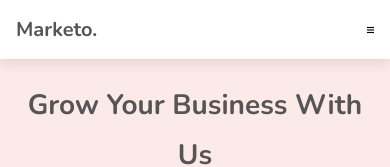
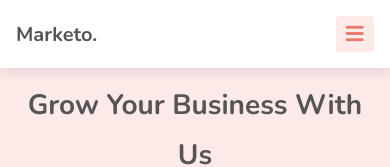
Before and after one commit to alzeqri1997/marketo-website, a website: page index.html in a window 390 px wide. Shown: the top 167 px of the page. Drawn offline with nearby package versions, Linux system fonts and the light colour scheme.

Commit message:
add media query for #menu-btn

```diff
--- a/src/Scss/_components.scss
+++ b/src/Scss/_components.scss
@@ -1,3 +1,5 @@
+@use 'breakpoints' as *;
+
 #menu-btn{
     cursor: pointer;
     font-size: 2.5rem;
@@ -6,6 +8,10 @@
     color: var(--main-color);
     background: var(--bg);
     display: none;
+
+    @include breakpoint(medium){
+        display: initial ;
+    }
 }
 
 #menu-btn:hover{
```
Also changed, not shown: dist/css/style.css, 1 other file.
